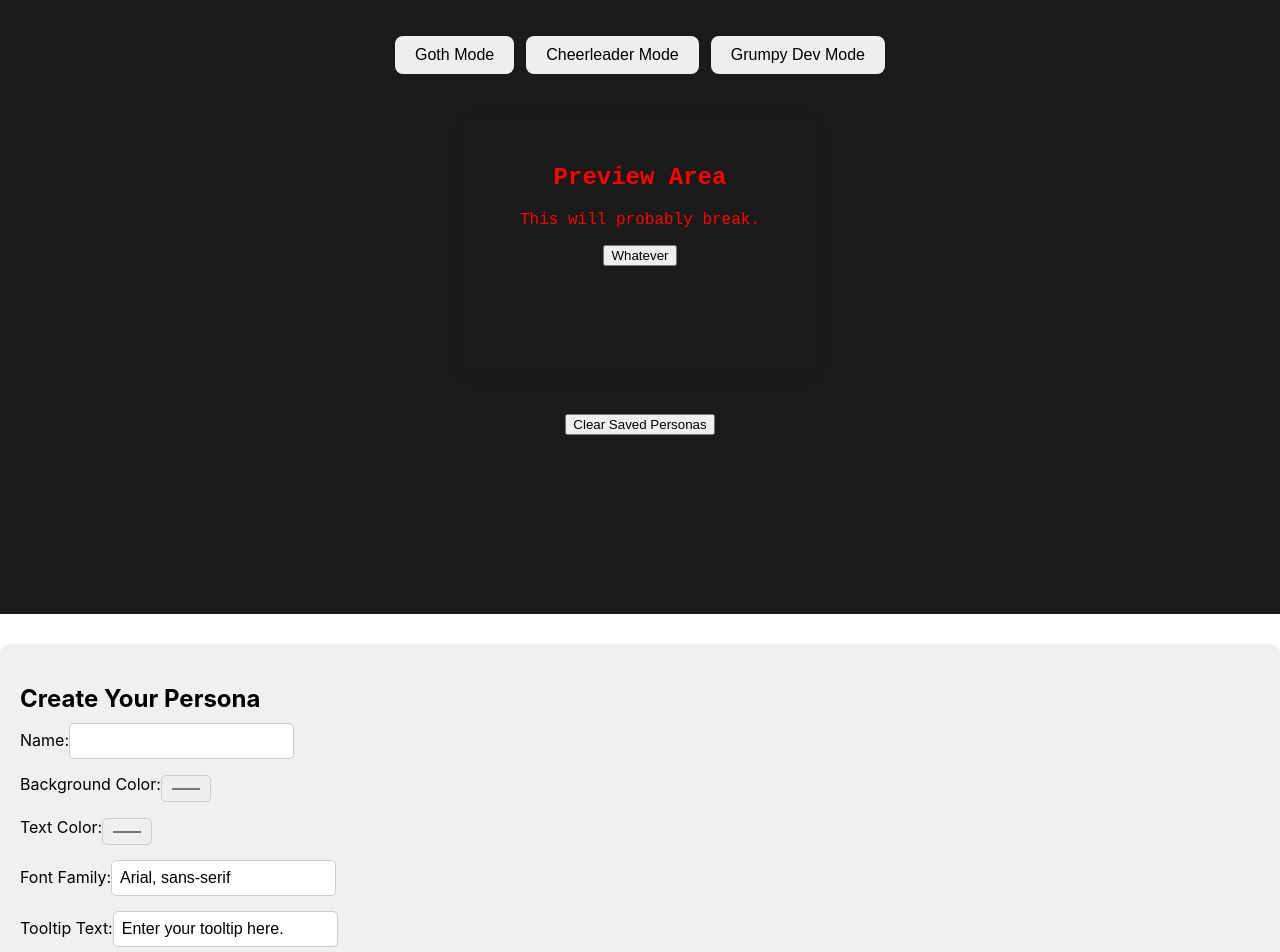
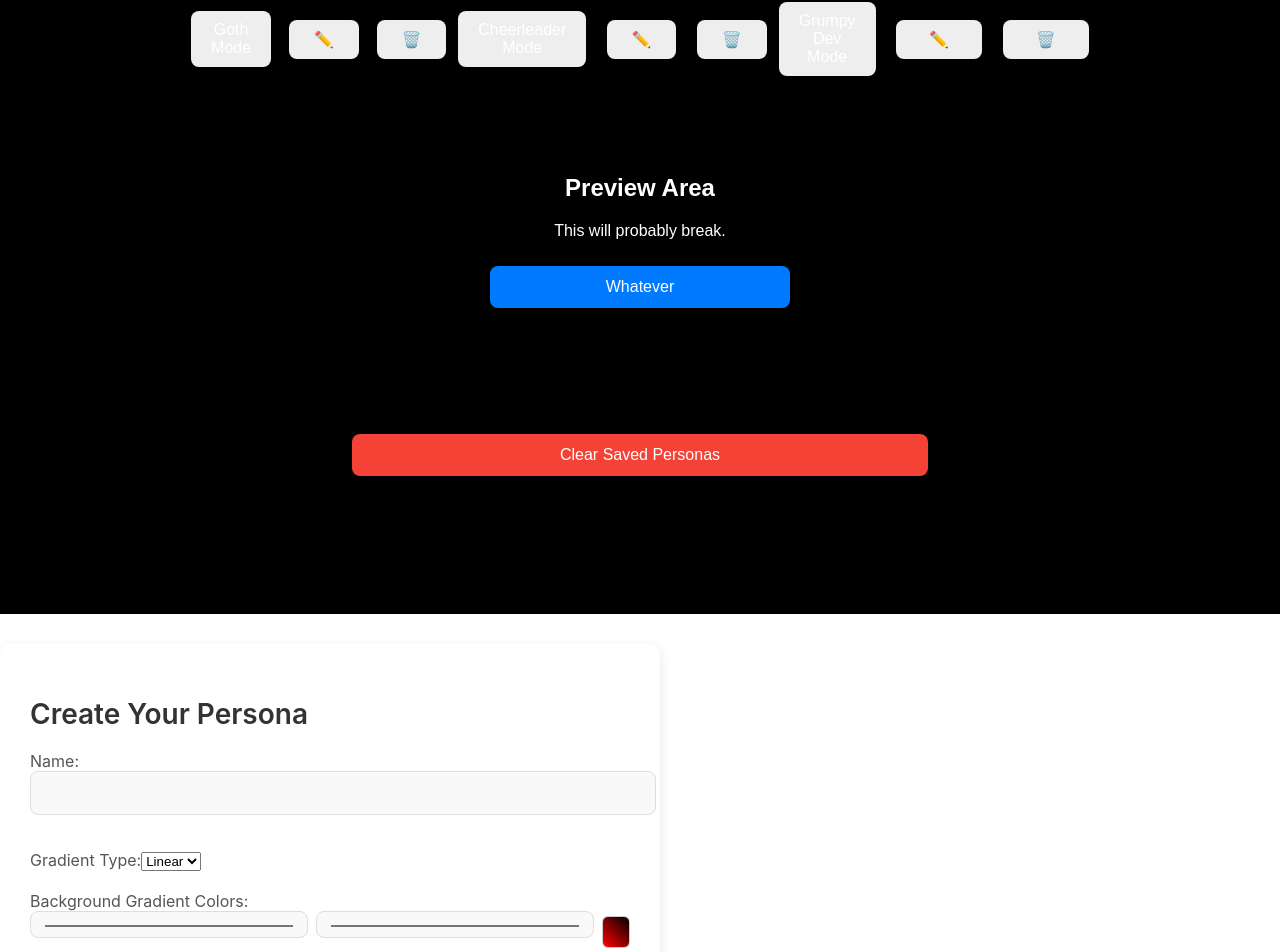
Before and after one commit to emilyjwilbur/persona-swap-app, a React (Create React App) app: page / in a window 1280 px wide. Shown: the part 266-1218 px from the top of the page. Built offline with nearby package versions, Linux system fonts and the light colour scheme.

Commit message:
save functionality; gradient bg functionality; etc.

```diff
--- a/src/App.css
+++ b/src/App.css
@@ -10,38 +10,6 @@
   padding: 40px;
   text-align: center;
   background: #f7f7f7;
-}
-
-/* Glitch Effect */
-.glitch {
-  animation: glitch 0.3s;
-}
-
-@keyframes glitch {
-  0% {
-    transform: translate(0);
-    opacity: 1;
-  }
-  20% {
-    transform: translate(-5px, 5px);
-    opacity: 0.8;
-  }
-  40% {
-    transform: translate(5px, -5px);
-    opacity: 0.6;
-  }
-  60% {
-    transform: translate(-5px, 5px);
-    opacity: 0.8;
-  }
-  80% {
-    transform: translate(5px, -5px);
-    opacity: 0.6;
-  }
-  100% {
-    transform: translate(0);
-    opacity: 1;
-  }
 }
 
 .persona-buttons {
@@ -117,3 +85,110 @@
 .persona-customization button:hover {
   background-color: #0056b3;
 }
+.persona-button-group {
+  display: flex;
+  align-items: center;
+  gap: 8px;
+  margin-bottom: 8px;
+}
+/* Form Container */
+.persona-customization {
+  background-color: #ffffff;
+  padding: 30px;
+  border-radius: 10px;
+  box-shadow: 0 4px 12px rgba(0, 0, 0, 0.1);
+  width: 100%;
+  max-width: 600px;
+  margin-top: 30px;
+  transition: transform 0.3s ease, box-shadow 0.3s ease;
+}
+
+/* Title Styling */
+.persona-customization h2 {
+  font-size: 28px;
+  color: #333;
+  margin-bottom: 20px;
+  font-weight: 600;
+}
+
+/* Input Fields */
+.persona-customization input {
+  width: 100%;
+  padding: 12px;
+  font-size: 16px;
+  margin-bottom: 15px;
+  border-radius: 8px;
+  border: 1px solid #ddd;
+  background-color: #f9f9f9;
+  transition: all 0.3s ease;
+}
+
+.persona-customization input:focus {
+  outline: none;
+  border-color: #007bff;
+  background-color: #fff;
+}
+
+/* Form Label Styling */
+.persona-customization label {
+  font-size: 16px;
+  color: #555;
+  margin-bottom: 5px;
+  display: block;
+}
+
+/* Error Message Styling */
+.error {
+  color: red;
+  font-size: 14px;
+  margin-top: 5px;
+}
+
+/* Button Styling */
+button {
+  width: 100%;
+  padding: 12px;
+  font-size: 16px;
+  background-color: #007bff;
+  color: white;
+  border: none;
+  border-radius: 8px;
+  cursor: pointer;
+  transition: background-color 0.3s ease, transform 0.2s ease;
+  margin-top: 10px;
+}
+
+button:hover {
+  background-color: #0056b3;
+  transform: translateY(-2px);
+}
+
+button:active {
+  background-color: #004085;
+  transform: translateY(0);
+}
+
+/* Reset Button */
+.reset-button {
+  width: 48%;
+  background-color: #f44336;
+}
+
+.reset-button:hover {
+  background-color: #d32f2f;
+}
+
+/* Two-Button Layout */
+button + button {
+  margin-left: 4%;
+}
+
+button + button.reset-button {
+  margin-left: 0;
+}
+
+/* Hover on Form Container */
+.persona-customization:hover {
+  transform: translateY(-5px);
+  box-shadow: 0 8px 20px rgba(0, 0, 0, 0.1);
+}
--- a/src/App.js
+++ b/src/App.js
@@ -1,4 +1,4 @@
-import React, { useState } from "react";
+import React, { useState, useEffect } from "react";
 import { personas as initialPersonas } from "./personas";
 import { motion, AnimatePresence } from "framer-motion";
 import "./App.css";
@@ -9,19 +9,21 @@ function App() {
     return saved ? JSON.parse(saved) : initialPersonas;
   });
 
-  const [activePersona, setActivePersona] = useState(personas[0]);
+  const [activePersona, setActivePersona] = useState(null);
   const [newPersona, setNewPersona] = useState({
     name: "",
     styles: {
-      backgroundColor: "#ffffff",
-      color: "#000000",
+      gradientType: "linear",
+      colors: ["#ff0000", "#000000"],
+      angle: "45deg", // only for linear
+      textColor: "#ffffff",
       fontFamily: "Arial, sans-serif",
     },
     microcopy: {
       tooltip: "Enter your tooltip here.",
       button: "Enter your button text here.",
     },
-    blurIntensity: "4",
+    blurIntensity: 4,
   });
 
   const [errors, setErrors] = useState({
@@ -31,6 +33,25 @@ function App() {
     blurIntensity: "",
   });
 
+  // Set the first persona as active upon page load
+  useEffect(() => {
+    if (personas.length > 0 && !activePersona) {
+      setActivePersona(personas[0]);
+    }
+  }, [personas, activePersona]);
+
+  // Function to generate gradient background dynamically based on persona styles
+  const generateGradientBackground = (personaStyles) => {
+    const { gradientType, colors, angle } = personaStyles;
+    if (gradientType === "linear") {
+      return `linear-gradient(${angle}, ${colors.join(", ")})`;
+    } else if (gradientType === "radial") {
+      return `radial-gradient(circle, ${colors.join(", ")})`;
+    }
+    return "#ffffff"; // fallback in case of invalid type
+  };
+
+  // Handle changes in input fields
   const handleChange = (e) => {
     const { name, value } = e.target;
 
@@ -70,17 +91,6 @@ function App() {
       isValid = false;
     }
 
-    if (!/^#[0-9A-F]{6}$/i.test(newPersona.styles.backgroundColor)) {
-      newErrors.backgroundColor =
-        "Please select a valid hex color for background.";
-      isValid = false;
-    }
-
-    if (!/^#[0-9A-F]{6}$/i.test(newPersona.styles.color)) {
-      newErrors.textColor = "Please select a valid hex color for text.";
-      isValid = false;
-    }
-
     if (newPersona.blurIntensity < 0 || newPersona.blurIntensity > 20) {
       newErrors.blurIntensity = "Blur intensity must be between 0 and 20.";
       isValid = false;
@@ -92,10 +102,19 @@ function App() {
 
   const handleAddPersona = () => {
     if (validateForm()) {
-      const updatedPersonas = [...personas, newPersona];
+      let updatedPersonas;
+      if (editingIndex !== null) {
+        // We're editing, so replace the existing persona
+        updatedPersonas = [...personas];
+        updatedPersonas[editingIndex] = newPersona;
+      } else {
+        // We're adding a new one
+        updatedPersonas = [...personas, newPersona];
+      }
       setPersonas(updatedPersonas);
       setActivePersona(newPersona);
       localStorage.setItem("personas", JSON.stringify(updatedPersonas));
+      setEditingIndex(null); // 👈 Reset after saving
     }
   };
 
@@ -103,52 +122,118 @@ function App() {
     setNewPersona({
       name: "",
       styles: {
-        backgroundColor: "#ffffff",
-        color: "#000000",
+        gradientType: "linear",
+        colors: ["#ff0000", "#000000"],
+        angle: "45deg",
+        textColor: "#ffffff",
         fontFamily: "Arial, sans-serif",
       },
       microcopy: {
         tooltip: "Enter your tooltip here.",
         button: "Enter your button text here.",
       },
-      blurIntensity: "4",
+      blurIntensity: 4,
     });
     setErrors({});
   };
+  const [editingIndex, setEditingIndex] = useState(null);
   const handleClearPersonas = () => {
     localStorage.removeItem("personas");
     setPersonas(initialPersonas);
     setActivePersona(initialPersonas[0]);
   };
 
+  const handleEditPersona = (index) => {
+    const personaToEdit = personas[index];
+
+    setNewPersona({
+      name: personaToEdit.name || "",
+      styles: {
+        gradientType: personaToEdit.styles.gradientType || "linear",
+        colors: personaToEdit.styles.colors || ["#ff0000", "#000000"],
+        angle: personaToEdit.styles.angle || "45deg",
+        textColor: personaToEdit.styles.textColor || "#ffffff",
+        fontFamily: personaToEdit.styles.fontFamily || "Arial, sans-serif",
+      },
+      microcopy: {
+        tooltip: personaToEdit.microcopy.tooltip || "Enter your tooltip here.",
+        button:
+          personaToEdit.microcopy.button || "Enter your button text here.",
+      },
+      blurIntensity: personaToEdit.blurIntensity ?? 4,
+    });
+
+    setActivePersona(personaToEdit);
+    setEditingIndex(index); // ✅
+  };
+
+  const handleDeletePersona = (index) => {
+    const updatedPersonas = personas.filter((_, i) => i !== index);
+    setPersonas(updatedPersonas);
+    setActivePersona(updatedPersonas[0] || null);
+    localStorage.setItem("personas", JSON.stringify(updatedPersonas));
+  };
+
+  // Default styles if no persona is active yet
+  const backgroundStyle = activePersona
+    ? generateGradientBackground(activePersona.styles)
+    : "linear-gradient(45deg, #ff0000, #000000)";
+
+  const textStyle = activePersona
+    ? {
+        color: activePersona.styles.textColor,
+        fontFamily: activePersona.styles.fontFamily,
+      }
+    : { color: "#ffffff", fontFamily: "Arial, sans-serif" };
+
   return (
     <div>
       <AnimatePresence mode="wait">
         <motion.div
-          key={activePersona.name + "-background"}
+          key={
+            activePersona
+              ? activePersona.name + "-background"
+              : "default-background"
+          }
           className="App"
-          style={activePersona.styles}
+          style={{
+            background: backgroundStyle,
+            color: textStyle.color,
+            fontFamily: textStyle.fontFamily,
+            filter: `blur(${
+              activePersona ? activePersona.blurIntensity : 0
+            }px)`,
+          }}
           initial={{
             opacity: 0,
-            filter: `blur(${activePersona.blurIntensity})`,
+            filter: `blur(${
+              activePersona ? activePersona.blurIntensity : 0
+            }px)`,
           }}
           animate={{ opacity: 1, filter: "blur(0px)" }}
-          exit={{ opacity: 0, filter: `blur(${activePersona.blurIntensity})` }}
+          exit={{
+            opacity: 0,
+            filter: `blur(${
+              activePersona ? activePersona.blurIntensity : 0
+            }px)`,
+          }}
           transition={{ duration: 0.6 }}
         >
           <h1>PersonaSwap 🎭</h1>
 
           <div className="persona-buttons">
-            {personas.map((persona) => (
-              <button
-                key={persona.name}
-                onClick={() => setActivePersona(persona)}
-              >
+            {personas.map((persona, index) => (
+              <div key={persona.name} className="persona-button-group">
+                <button onClick={() => setActivePersona(persona)}>
                   {persona.name}
                 </button>
+                <button onClick={() => handleEditPersona(index)}>✏️</button>
+                <button onClick={() => handleDeletePersona(index)}>🗑️</button>
+              </div>
             ))}
           </div>
 
+          {activePersona && (
             <motion.div
               key={activePersona.name + "-card"}
               className="preview-card"
@@ -161,6 +246,8 @@ function App() {
               <p>{activePersona.microcopy.tooltip}</p>
               <button>{activePersona.microcopy.button}</button>
             </motion.div>
+          )}
+
           <button onClick={handleClearPersonas} className="reset-button">
             Clear Saved Personas
           </button>
@@ -182,30 +269,82 @@ function App() {
           {errors.name && <span className="error">{errors.name}</span>}
 
           <label>
-            Background Color:
+            Gradient Type:
+            <select
+              name="gradientType"
+              value={newPersona.styles.gradientType}
+              onChange={handleStyleChange}
+            >
+              <option value="linear">Linear</option>
+              <option value="radial">Radial</option>
+            </select>
+          </label>
+
+          <label>
+            Background Gradient Colors:
+            <div
+              style={{
+                display: "flex",
+                alignItems: "center",
+                gap: "8px",
+                marginBottom: "8px",
+              }}
+            >
               <input
                 type="color"
-              name="backgroundColor"
-              value={newPersona.styles.backgroundColor}
-              onChange={handleStyleChange}
+                value={newPersona.styles.colors[0]}
+                onChange={(e) => {
+                  const newColors = [...newPersona.styles.colors];
+                  newColors[0] = e.target.value;
+                  setNewPersona({
+                    ...newPersona,
+                    styles: {
+                      ...newPersona.styles,
+                      colors: newColors,
+                    },
+                  });
+                }}
               />
+              <input
+                type="color"
+                value={newPersona.styles.colors[1]}
+                onChange={(e) => {
+                  const newColors = [...newPersona.styles.colors];
+                  newColors[1] = e.target.value;
+                  setNewPersona({
+                    ...newPersona,
+                    styles: {
+                      ...newPersona.styles,
+                      colors: newColors,
+                    },
+                  });
+                }}
+              />
+
+              {/* Live Gradient Preview */}
+              <div
+                style={{
+                  width: "60px",
+                  height: "30px",
+                  borderRadius: "6px",
+                  border: "1px solid #ccc",
+                  background: `linear-gradient(${
+                    newPersona.styles.angle || "90deg"
+                  }, ${newPersona.styles.colors.join(", ")})`,
+                }}
+              />
+            </div>
           </label>
-          {errors.backgroundColor && (
-            <span className="error">{errors.backgroundColor}</span>
-          )}
 
           <label>
             Text Color:
             <input
               type="color"
-              name="color"
-              value={newPersona.styles.color}
+              name="textColor"
+              value={newPersona.styles.textColor}
               onChange={handleStyleChange}
             />
           </label>
-          {errors.textColor && (
-            <span className="error">{errors.textColor}</span>
-          )}
 
           <label>
             Font Family:
@@ -253,7 +392,7 @@ function App() {
           )}
 
           <button type="button" onClick={handleAddPersona}>
-            Add Persona
+            {editingIndex !== null ? "Save Changes" : "Add Persona"}
           </button>
 
           <button type="button" onClick={handleReset} className="reset-button">
--- a/src/personas.js
+++ b/src/personas.js
@@ -2,40 +2,49 @@ export const personas = [
   {
     name: "Goth Mode",
     styles: {
-      backgroundColor: "#1a1a1a",
-      color: "#ff0000",
-      fontFamily: "'Courier New', monospace",
+      gradientType: "linear",
+      colors: ["black", "#000000"],
+      angle: "45deg", // only for linear
+      animation: true,
+      textColor: "#ffffff",
+      fontFamily: "Arial, sans-serif",
     },
     microcopy: {
       tooltip: "This will probably break.",
       button: "Whatever",
     },
-    blurIntensity: "10px", // <-- Add this
+    blurIntensity: 10, // <-- NUMBER, no "px"
   },
   {
     name: "Cheerleader Mode",
     styles: {
-      backgroundColor: "#ffe4e1",
-      color: "#ff69b4",
-      fontFamily: "'Comic Sans MS', cursive",
+      gradientType: "linear",
+      colors: ["pink", "#000000"],
+      angle: "45deg", // only for linear
+      animation: true,
+      textColor: "#ffffff",
+      fontFamily: "Arial, sans-serif",
     },
     microcopy: {
       tooltip: "You got this! 💪",
       button: "Let's Go!",
     },
-    blurIntensity: "4px", // <-- Softer blur
+    blurIntensity: 4, // <-- NUMBER, no "px"
   },
   {
     name: "Grumpy Dev Mode",
     styles: {
-      backgroundColor: "#282c34",
-      color: "#61dafb",
-      fontFamily: "'Fira Code', monospace",
+      gradientType: "linear",
+      colors: ["blue", "#000000"],
+      angle: "45deg", // only for linear
+      animation: true,
+      textColor: "#ffffff",
+      fontFamily: "Arial, sans-serif",
     },
     microcopy: {
       tooltip: "Don't bother.",
       button: "Fine, Submit it.",
     },
-    blurIntensity: "6px", // <-- Medium blur
+    blurIntensity: 6, // <-- NUMBER, no "px"
   },
 ];
```
Lines whose indentation alone changed are shown as unchanged.
